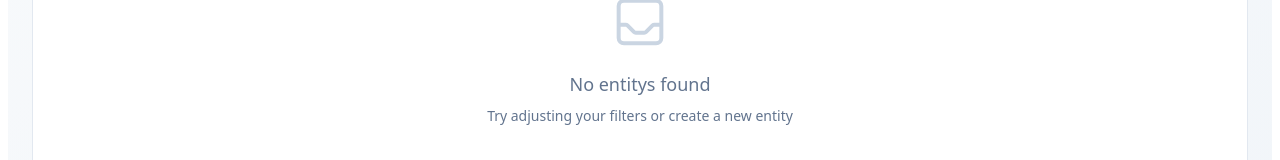
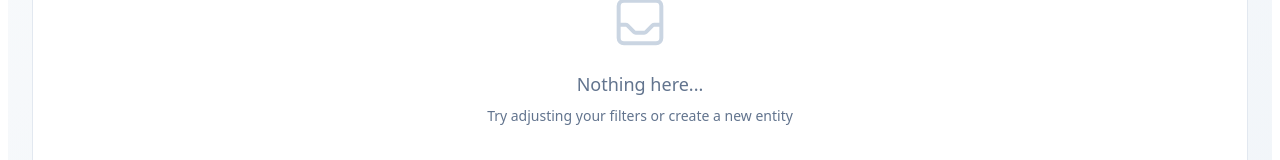
Before and after one commit to Junale/StructSphere, a React (Vite) app: page /#/entity in a window 1280 px wide. Shown: the part 421-581 px from the top of the page. Built offline with nearby package versions, Linux system fonts and the light colour scheme.

Commit message:
fix: update "empty list"  message in ListDisplay component for clarity

```diff
--- a/src/Shared/Components/ListDisplay.tsx
+++ b/src/Shared/Components/ListDisplay.tsx
@@ -169,7 +169,7 @@ const ListDisplay = ({
 													/>
 												</svg>
 												<p className="text-lg font-medium mb-2">
-													No {itemType}s found
+													Nothing here...
 												</p>
 												<p className="text-sm">
 													Try adjusting your filters or create a new {itemType}
```
